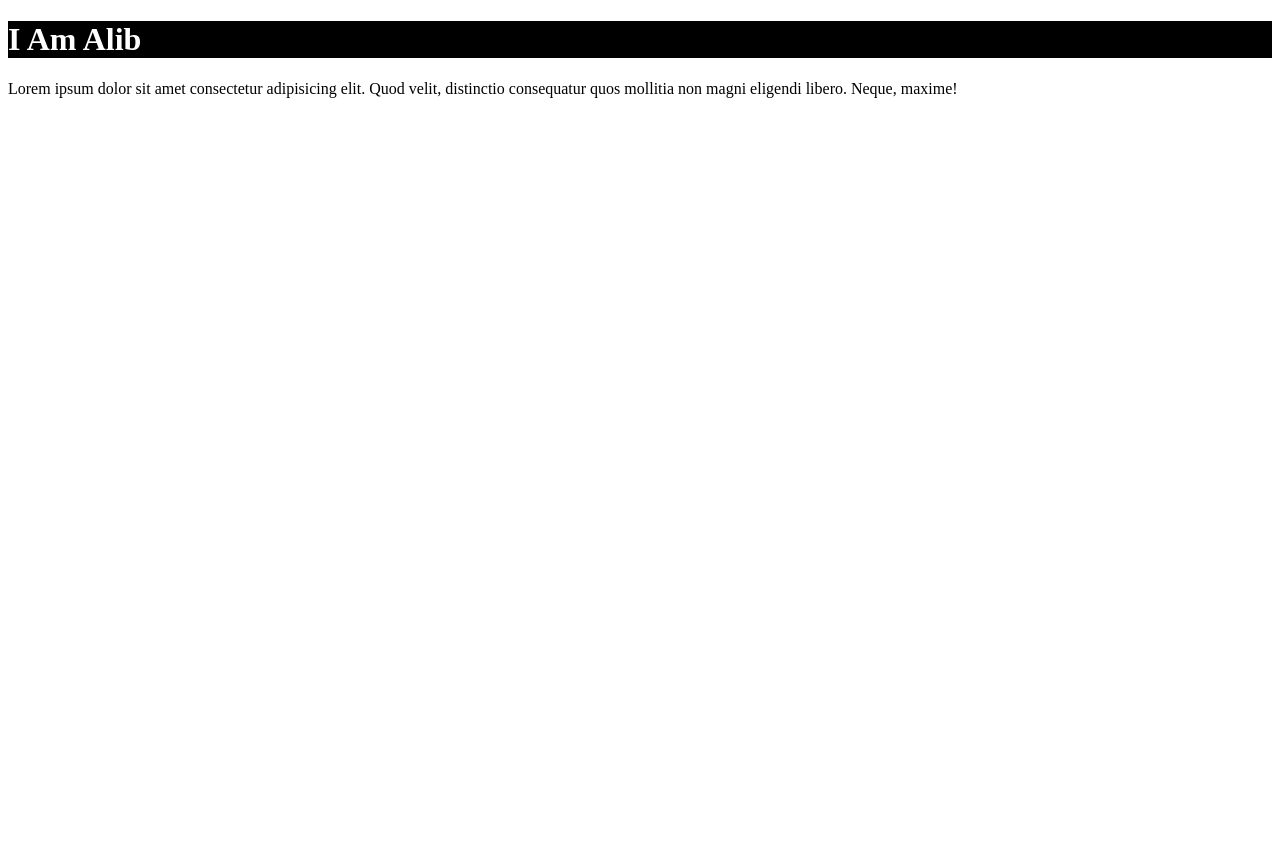
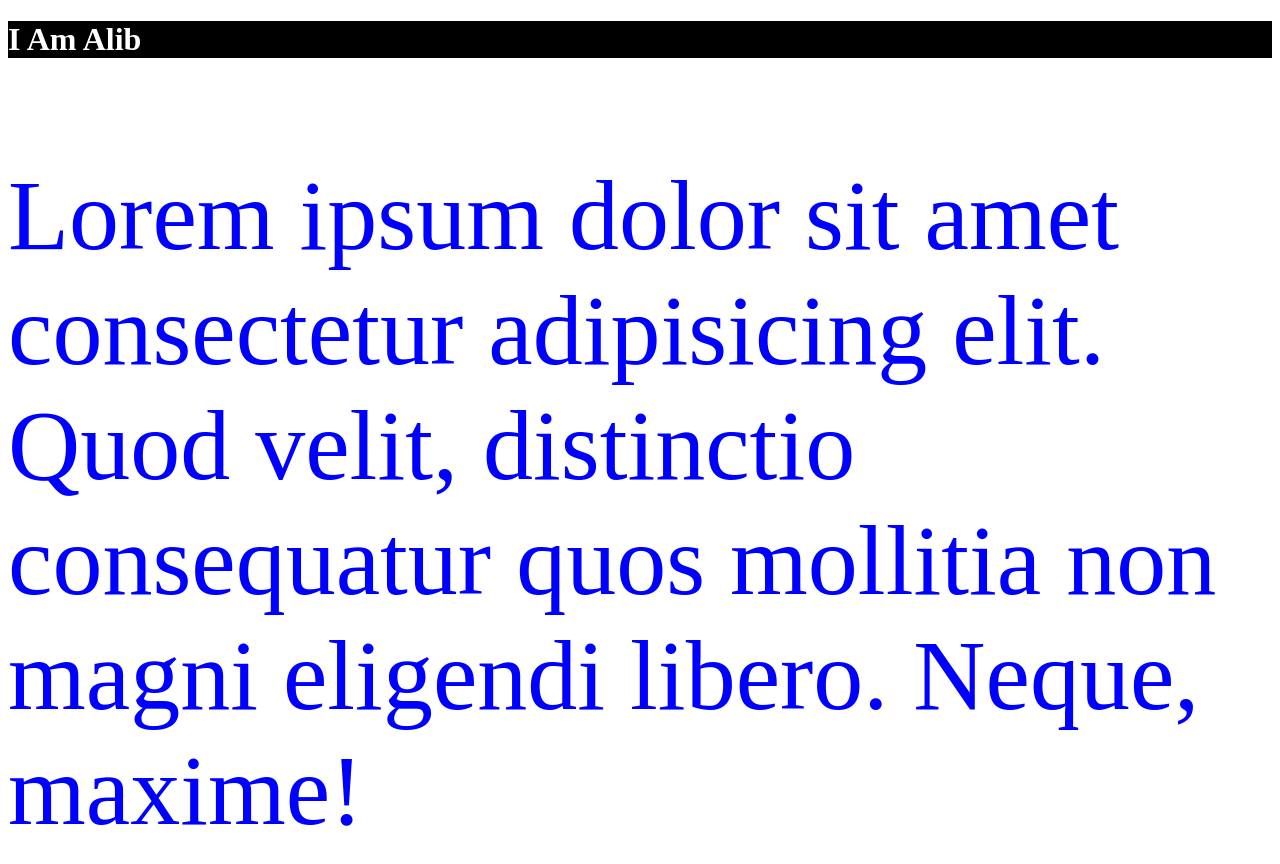
Before and after one commit to akib-chy/second, a plain HTML site: page index.html in a window 1280 px wide. Before the commit the page ends 800 px from the top, so only its background shows below. Drawn offline with Linux system fonts and the light colour scheme.

Commit message:
css added

```diff
--- a/style.css
+++ b/style.css
@@ -2,3 +2,7 @@ h1{
     background: black;
     color: #fff;
 }
+p{
+    color:blue;
+    font-size: 100px;
+}
```
